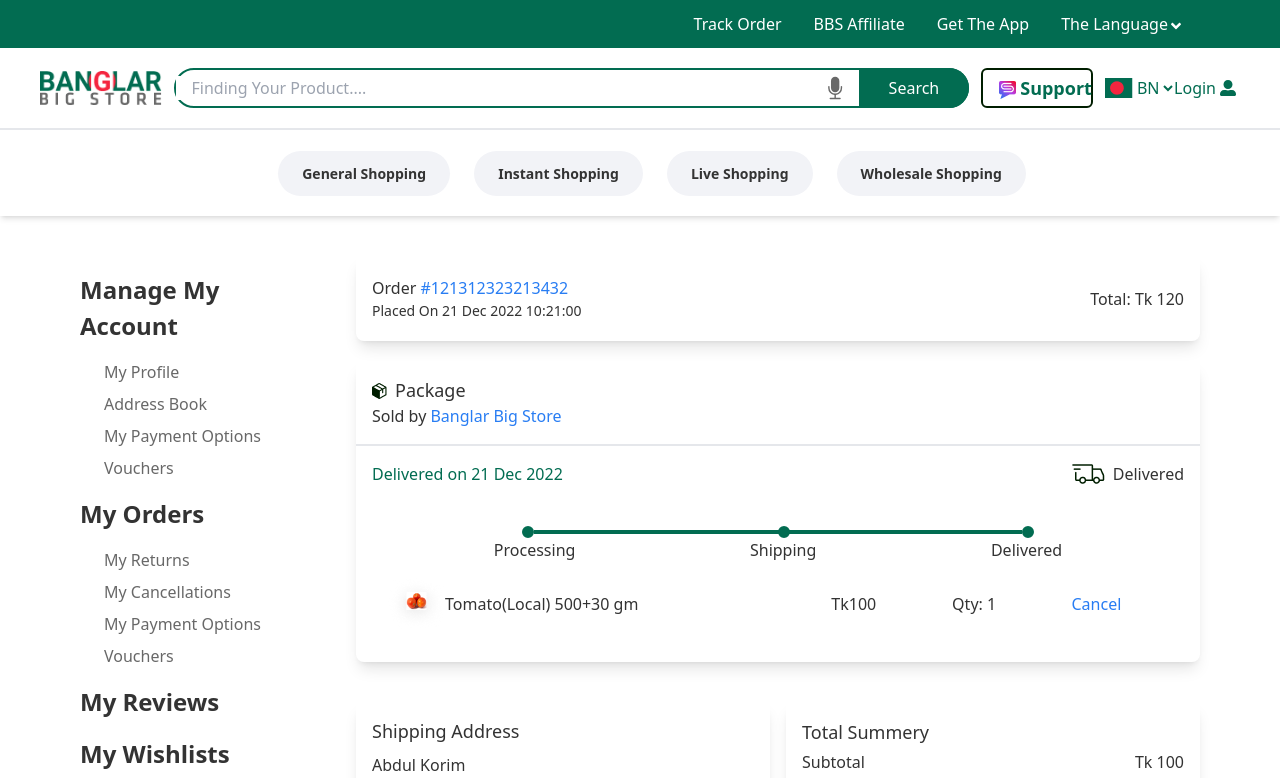
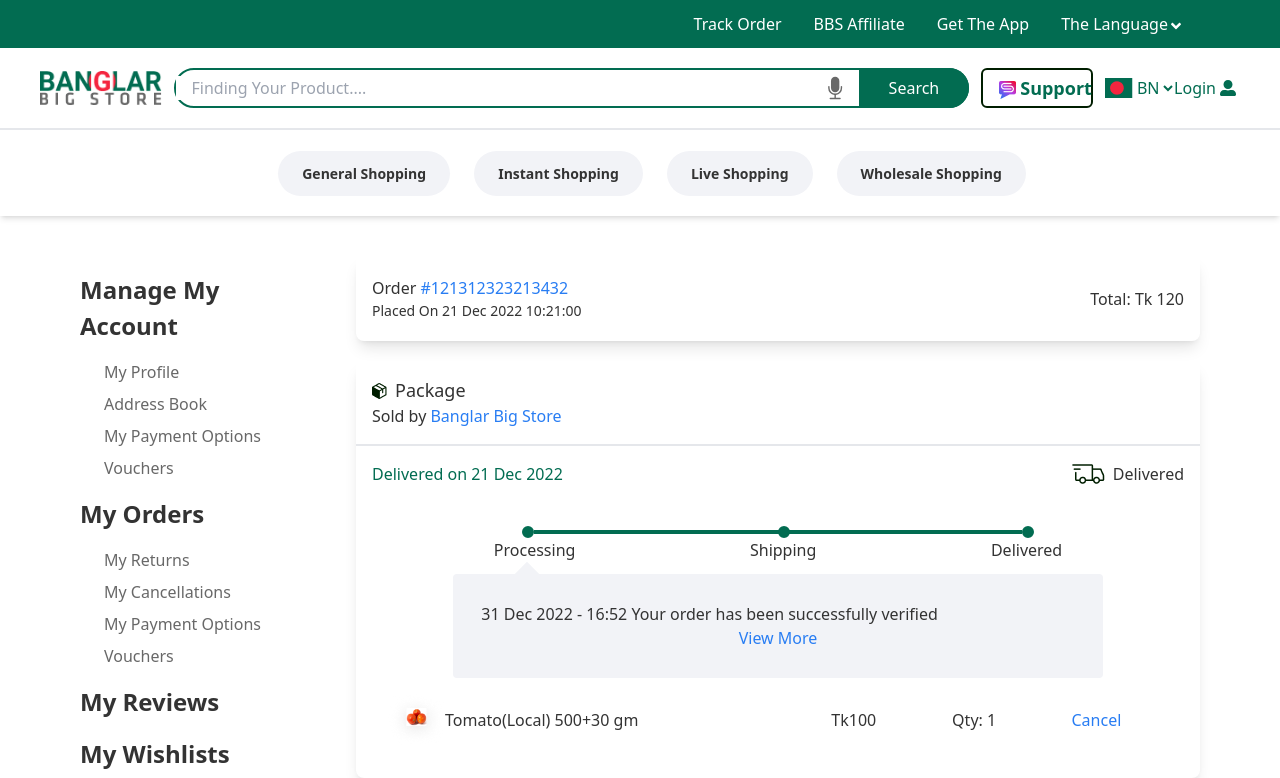
Before and after one commit to kowsar-mahmud-remon/Frontend-2, a Next.js app: page /orderDetails in a window 1280 px wide. Shown: the top 778 px of the page. Built offline with nearby package versions, Linux system fonts and the light colour scheme.

Commit message:
orderDetails done with little bit responsive

```diff
--- a/components/myOrderDetails/myOrderDetails.js
+++ b/components/myOrderDetails/myOrderDetails.js
@@ -74,6 +74,19 @@
           </div>
           <div className="mt-10">
             <Timeline status={data.status}></Timeline>
+            <div className="flex justify-center items-center">
+              <div className="w-4/5 p-7 bg-[#F2F3F7] rounded mt-3 relative">
+                <div className="w-5 h-5 bg-[#F2F3F7] absolute -top-2 left-16 rotate-45"></div>
+                {/* eta dynamic hobe */}
+                <p>
+                  31 Dec 2022 - 16:52{" "}
+                  <span className="font-[500]">
+                    Your order has been successfully verified
+                  </span>
+                </p>
+                <p className="text-[#287DF3] text-center">View More</p>
+              </div>
+            </div>
           </div>
           {/* table */}
           <div>
```
